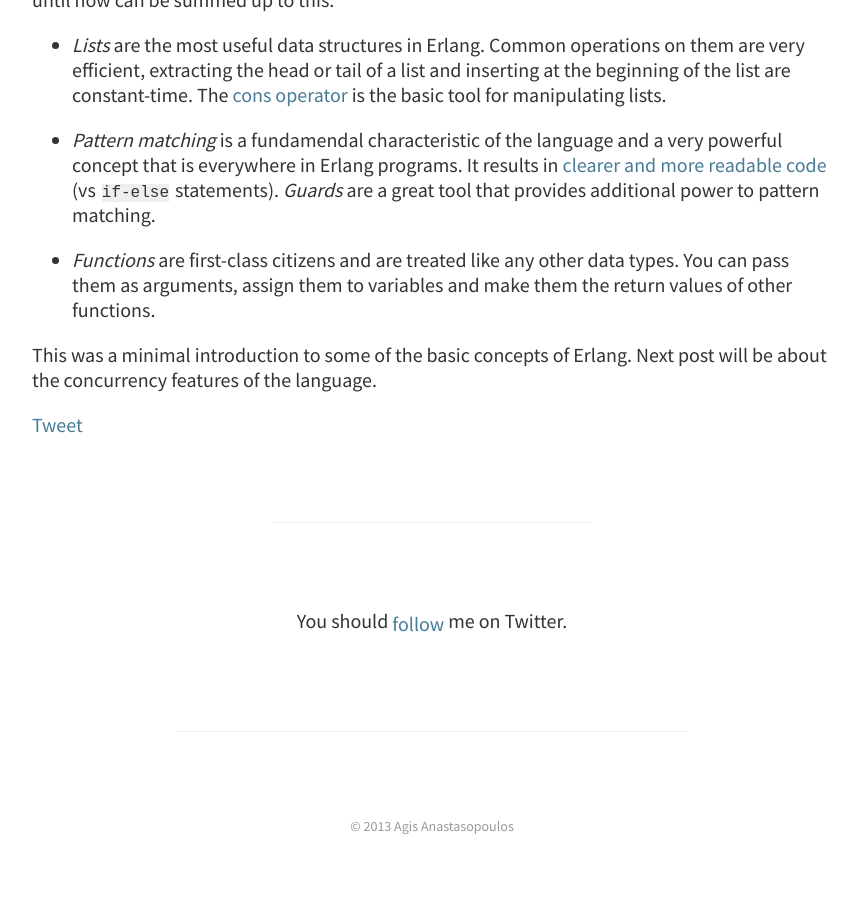
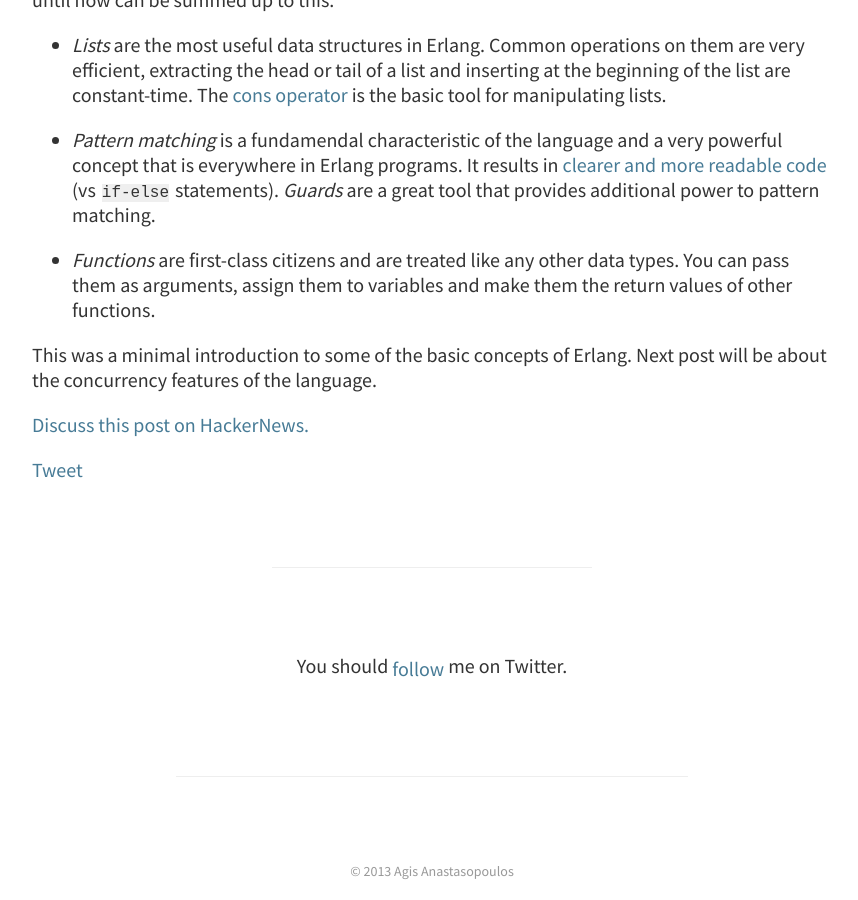
Before and after one commit to apostoiis/agis.io, a Jekyll site: the page built from _posts/2013-10-12-dabbling-in-erlang-a-minimal-introduction.markdown, in a window 1280 px wide and 900 px high, scrolled down 8222 px. Shown: the whole window, without its empty margins (208-1066 px from the left). Built offline with Jekyll 4.4.1, drawn with Linux system fonts in a browser that asks for light colours; some web fonts are replaced; comment, search, counter and statistics services are not loaded; before the commit the page ends 9077 px from its top, so only the background shows below that.

Commit message:
hackernews link

```diff
--- a/_posts/2013-10-12-dabbling-in-erlang-a-minimal-introduction.markdown
+++ b/_posts/2013-10-12-dabbling-in-erlang-a-minimal-introduction.markdown
@@ -330,3 +330,5 @@ We've ran into lists, pattern matching, guards, functions and list comprehension
 * *Functions* are first-class citizens and are treated like any other data types. You can pass them as arguments, assign them to variables and make them the return values of other functions.
 
 This was a minimal introduction to some of the basic concepts of Erlang. Next post will be about the concurrency features of the language.
+
+[Discuss this post on HackerNews.](https://news.ycombinator.com/item?id=6538888)
```
